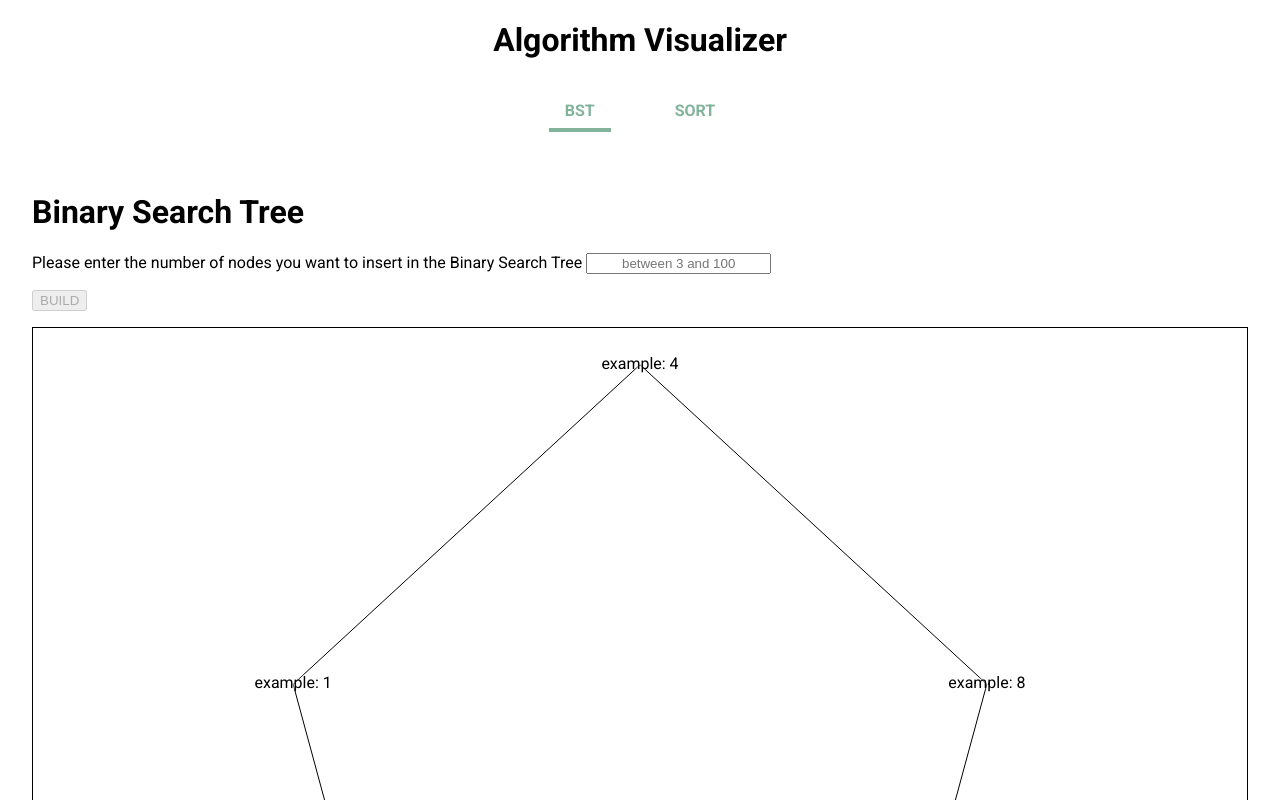
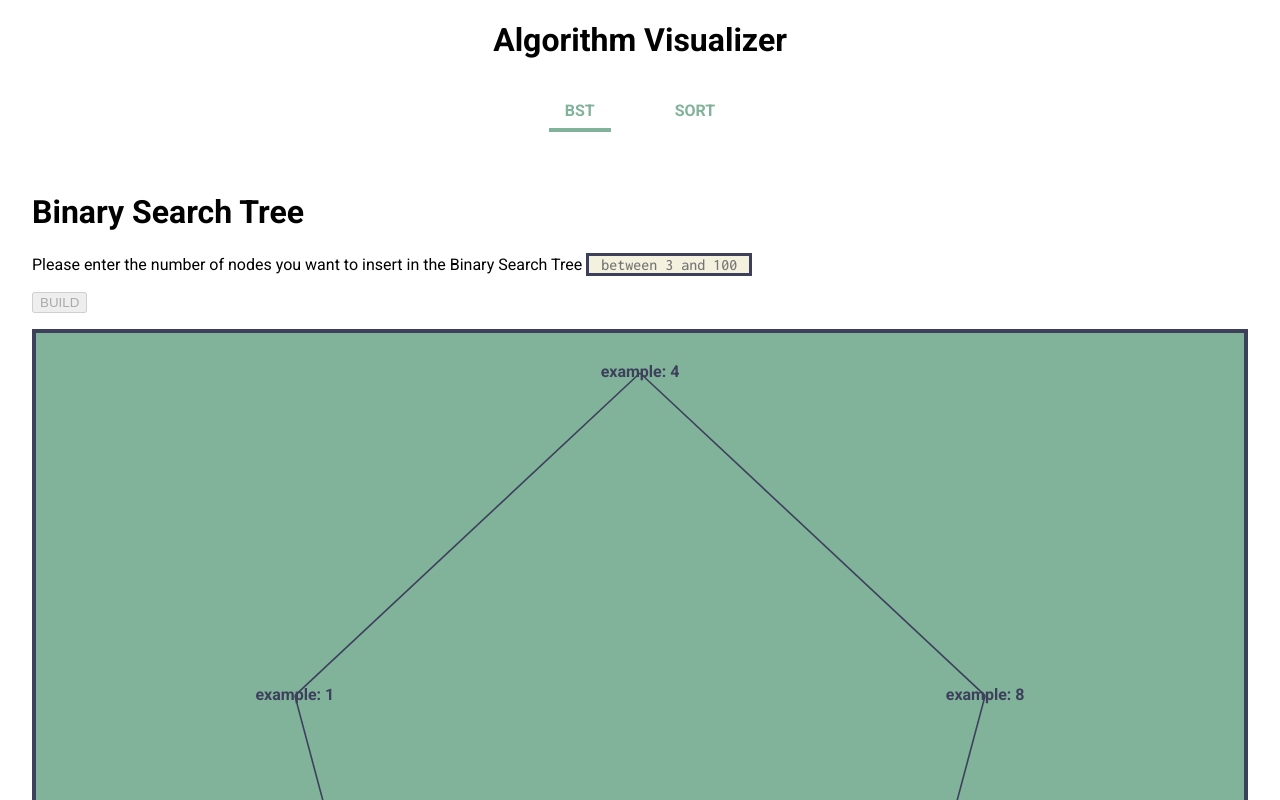
Before and after one commit to AidenKwong/algo, a React (Create React App) app: page / in a window 1280 px wide. Shown: the top 800 px of the page. Built offline with nearby package versions, Linux system fonts and the light colour scheme.

Commit message:
BST styling

```diff
--- a/src/App.scss
+++ b/src/App.scss
@@ -5,6 +5,14 @@
 
 a {
   text-decoration: none;
+}
+
+input {
+  all: unset;
+  border: 0.2em solid $blue;
+  font-family: "Inconsolata", monospace;
+  font-size: 1rem;
+  background-color: $lightBrown;
 }
 
 .pageNav {
--- a/src/_variables.scss
+++ b/src/_variables.scss
@@ -1,2 +1,4 @@
 $blue: #3d405b;
 $lightBrown: #f4f1de;
+$green: #81b29a;
+$black: #191923;
--- a/src/components/binary_tree/BSTViz.js
+++ b/src/components/binary_tree/BSTViz.js
@@ -1,6 +1,7 @@
 import React, { useState, useEffect, useRef } from "react";
 import { BinarySearchTree } from "./BST_structure";
 import * as d3 from "d3";
+import "./BSTViz.scss";
 
 const yOffSet = 36;
 
@@ -65,10 +66,7 @@ const BSTViz = () => {
     const links = treeLayout(root).links();
     const svg = d3.select("#BSTViz");
 
-    svg
-      .attr("width", width)
-      .style("height", height)
-      .style("border", "1px solid black");
+    svg.attr("width", width).style("height", height);
 
     svg
       .selectAll("path")
@@ -78,7 +76,8 @@ const BSTViz = () => {
       .duration(50)
       .attr("d", myLink)
       .attr("fill", "none")
-      .attr("stroke", (d) => (d.target.data.data ? "black" : "none"));
+      .attr("stroke", (d) => (d.target.data.data ? "#3d405b" : "none"))
+      .attr("stroke-width", ".1em");
 
     svg
       .selectAll("text")
@@ -92,8 +91,9 @@ const BSTViz = () => {
       .attr("alignment-baseline", "middle")
       .text((d) => d.data.data)
       .style("display", (d) => (d.data.data === 0 ? "none" : "block"))
-      .style("text-shadow", "-1px -1px 3px white")
-      .style("user-select", "none");
+      .style("user-select", "none")
+      .attr("fill", "#3d405b")
+      .style("font-weight", "600");
 
     const svgEl = svgRef.current;
     svgEl.setAttribute("xmlns", "http://www.w3.org/2000/svg");
@@ -125,9 +125,8 @@ const BSTViz = () => {
       </form>
       <div
         ref={containerRef}
+        className="vizContainer"
         style={{
-          display: "flex",
-          justifyContent: "center",
           height: 960,
         }}
       >
--- /dev/null
+++ b/src/components/binary_tree/BSTViz.scss
@@ -0,0 +1,5 @@
+@import "../../variables";
+
+.vizContainer {
+  border: 0.25em solid $blue;
+}
--- a/src/components/sort/SortVizMain.js
+++ b/src/components/sort/SortVizMain.js
@@ -16,6 +16,7 @@ const SortVizMain = ({
     <div className="vizMain">
       <h1>{title}</h1>
       <form onSubmit={handleRun}>
+        <div style={{ display: "flex", gap: "1rem" }}>
           <span style={{ fontSize: "1rem" }}>
             {instruction + ` ( < ${maxLength} )`}
           </span>
@@ -24,6 +25,8 @@ const SortVizMain = ({
             placeholder={`< ${maxLength}`}
             style={{ textAlign: "center" }}
           />
+        </div>
+
         <div>
           <button
             style={{ margin: "1rem 0" }}
--- a/src/components/sort/SortVizMain.scss
+++ b/src/components/sort/SortVizMain.scss
@@ -3,9 +3,9 @@
 .vizContainer {
   display: flex;
   justify-content: center;
-  background-color: #81b29a;
+  background-color: $green;
   height: 50vh;
-  border: 0.25em solid black;
+  border: 0.25em solid $blue;
   padding: 0.25em 0;
   flex: 1;
 }
```
Also changed, not shown: public/index.html (+0 -23 lines). Lines whose indentation alone changed are shown as unchanged.
